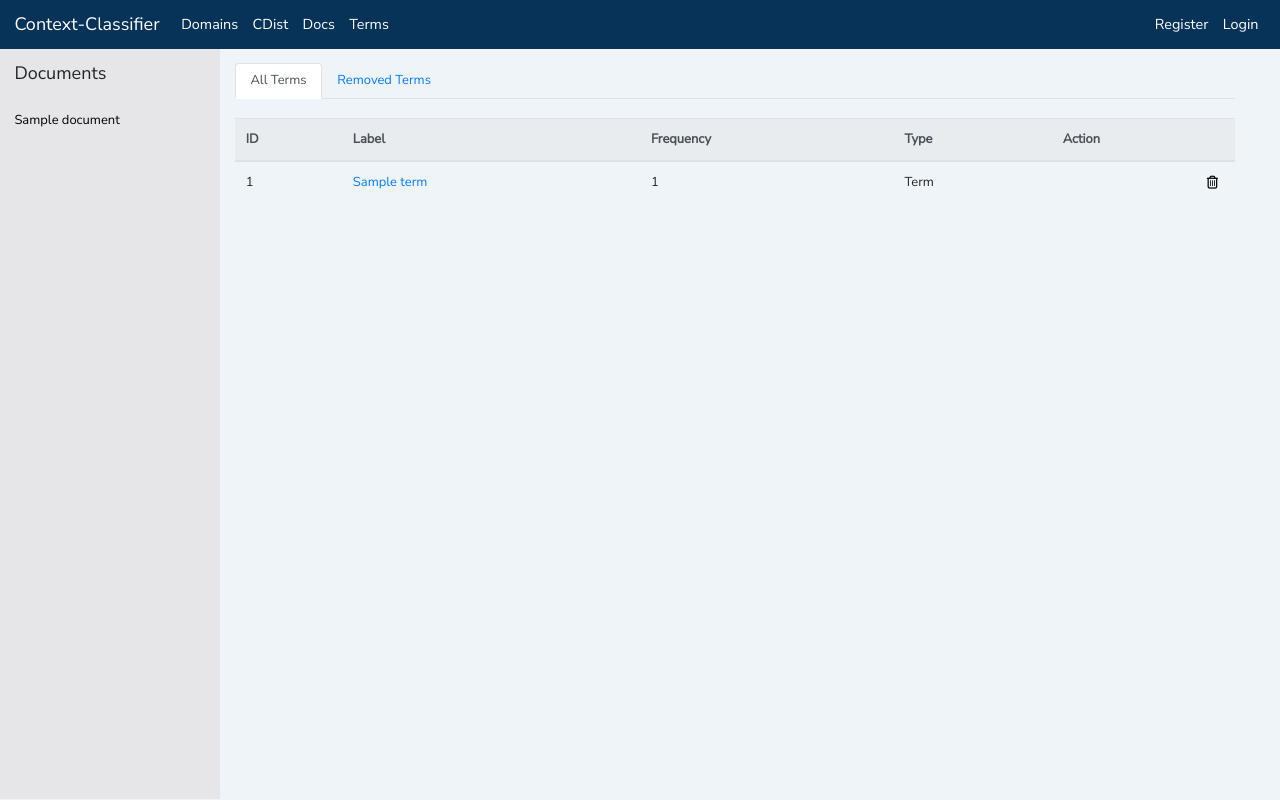
After one commit to mishaqman/context-classifier, a Flask app: template src/templates/terms.html in a window 1280 px wide. The commit adds this page. Run offline with Flask 2, Linux system fonts and the light colour scheme; the template is opened without the code that fills it: most values are stand-ins (such as "Sample title", 1, 10 or a date in 2020); parts of the project's set-up code (start-up, migrations or seed data) failed here and were passed over; some libraries are stand-ins or nearby versions.

Commit message:
add terms page and count its frequency in the corpus

```diff
--- a/src/app.py
+++ b/src/app.py
@@ -273,10 +273,24 @@ class Documents(Resource):
         self.form = forms.DocUploadForm()
 
     def get(self):
-        return make_response(render_template('documents.html', form = self.form, documents = self.documents, sents = self.sents))
+
+        data = {}
+        for document in self.documents:
+            if document.title not in data:
+                data[document.title] = {}
+            total_sents = db_models.Sentparadoc.query.filter_by(docid = document.id).all()
+            terms = db_models.Sentterm.query.filter(db_models.Sentterm.sentparadocid.in_([i.id for i in total_sents])).all()
+            total_legit_terms = len([i for i in terms if i.term.entity == False and (i.term.fake == False or i.term.removed == False)])
+            total_legit_entities = len([i for i in terms if i.term.entity == True and (i.term.fake == False or i.term.removed == False)])
+            total_fake_terms = len([i for i in terms if i.term.entity == False and (i.term.fake == True or i.term.removed == True)])
+            total_fake_entities = len([i for i in terms if i.term.entity == True and (i.term.fake == True or i.term.removed == True)])
+            data[document.title] = [total_legit_terms, total_legit_entities, total_fake_terms, total_fake_entities]
+
+
+        return make_response(render_template('documents.html', form = self.form, documents = self.documents, sents = self.sents, data = data))
 
     def post(self):
-
+        starttime = datetime.now()
         global manager
         if manager is None:
             manager = doc_manager.DocManager(use_model)
@@ -348,13 +362,12 @@ class Documents(Resource):
 
         outfile = open('{}{}_{}_sentids_embeds.pkl'.format(sentids_embeds_filedir,current_user.username,datetime.now().strftime('%Y%m%d_%H%M%S')), 'wb')
         pickle.dump(all_user_sentids_embeddings,outfile)
-        print('file uploaded')
         os.chdir(sentids_embeds_filedir)
         toberemoved = sorted(os.listdir(sentids_embeds_filedir), key=os.path.getmtime)
         toberemoved = [i for i in toberemoved if str(i.split('_')[0])==current_user.username][:-1]
         for file in toberemoved:
             os.remove(file)
-
+        flash('Document uploaded in {} seconds'.format((datetime.now()-starttime).seconds), 'success')
         return redirect(request.url)
 
 
@@ -386,6 +399,20 @@ class Document(Resource):
         return make_response(render_template('document.html', document = document, documents = self.documents, sentparadocs = sentparadocs))
 
 
+class Terms(Resource):
+    def __init__(self):
+        self.documents = db_models.Document.query.filter_by(userid=current_user.id).order_by(db_models.Document.date.desc())
+
+
+    def get(self):
+        terms = db_models.Term.query.filter_by(removed=False).all()
+        removed_terms = db_models.Term.query.filter_by(removed=True).all()
+
+        return make_response(render_template('terms.html', documents = self.documents, terms = terms, removed_terms = removed_terms))
+
+
+
+
 class Term(Resource):
     def __init__(self):
         self.documents = db_models.Document.query.filter_by(userid=current_user.id).order_by(db_models.Document.date.desc())
@@ -395,13 +422,24 @@ class Term(Resource):
 
         term = db_models.Term.query.filter_by(id=termid).first()
         sentterms = db_models.Sentterm.query.filter_by(termid = term.id).all()
+
         termdocs = {}
         for sentterm in sentterms:
-            if sentterm.sentparadoc.document not in termdocs:
+            if sentterm.sentparadoc.document.title not in termdocs:
                 termdocs[sentterm.sentparadoc.document.title] = 1
             else:
                 termdocs[sentterm.sentparadoc.document.title] += 1
-        frequency = len([i for i in sentterms])
+
+        related_terms = {}
+
+        for sentterm in sentterms:
+            for item in sentterm.sentparadoc.sentterms:
+                if item.term.label not in related_terms:
+                    related_terms[item.term.label] = 1
+                else:
+                    related_terms[item.term.label] += 1
+
+        del related_terms[term.label]
 
         # global manager
         # if manager is None:
@@ -434,7 +472,7 @@ class Term(Resource):
         # self.data = {k:(utils.float_to_int(v/summ,4)) for k,v in self.data.items()}
         # self.data = sorted(self.data.items(), key = lambda x:x[1], reverse = True)[:3]
 
-        return make_response(render_template('term.html', term = term, documents = self.documents, frequency = frequency, sentterms = sentterms, termdocs = termdocs))
+        return make_response(render_template('term.html', term = term, documents = self.documents, sentterms = sentterms, termdocs = termdocs, related_terms = related_terms))
 
 
 
@@ -470,6 +508,24 @@ class DocDelete(Resource):
         return redirect(url_for('documents'))
 
 
+class TermDelete(Resource):
+    def post(self):
+        termid = request.form['termid']
+        term = db_models.Term.query.filter_by(id = termid).first()
+        term.removed = True
+        db_models.db.session.add(term)
+        db_models.db.session.commit()
+        return redirect(url_for('terms'))
+
+
+class TermUnDelete(Resource):
+    def post(self):
+        termid = request.form['termid']
+        term = db_models.Term.query.filter_by(id = termid).first()
+        term.removed = False
+        db_models.db.session.add(term)
+        db_models.db.session.commit()
+        return redirect(url_for('terms'))
 
 
 @app.route('/logout')
@@ -488,6 +544,9 @@ api.add_resource(Documents, '/documents', endpoint = 'documents')
 api.add_resource(Document, '/document/<int:docid>/<string:doctitle>', endpoint = 'document')
 api.add_resource(Term, '/term/<int:termid>', endpoint = 'term')
 api.add_resource(DocDelete,'/doc_delete', endpoint = 'doc_delete')
+api.add_resource(Terms, '/terms', endpoint = 'terms')
+api.add_resource(TermDelete,'/term_delete', endpoint = 'term_delete')
+api.add_resource(TermUnDelete,'/term_undelete', endpoint = 'term_undelete')
 
 
 if __name__ == '__main__':
--- a/src/chunking.py
+++ b/src/chunking.py
@@ -26,7 +26,7 @@ class Chunking:
             akin alike regarding corresponding like said similar such suchlike
             that abounding countless manifold multiplied several umpteen uncounted
             varied various many many-sided unlike very other only less same few
-            certain this be have include become do
+            certain this be have include become do relevant
             """.split())
 
         self.tokens_with_no_prefix_space = [',',';','.',"'s",':',')',']','}','%','-','?']
--- a/src/db_models.py
+++ b/src/db_models.py
@@ -67,6 +67,7 @@ class Term(db.Model):
     label = db.Column(db.String(1000), nullable=False)
     entity = db.Column(db.Boolean, default=False, nullable=False)
     fake = db.Column(db.Boolean, default=False, nullable=False)
+    removed = db.Column(db.Boolean, default=False, nullable=False)
     sentterms = db.relationship('Sentterm', backref='term', lazy=True)
 
 
--- a/src/templates/layout.html
+++ b/src/templates/layout.html
@@ -27,6 +27,7 @@
         <a id="topbar-items" class="nav-link nav-item" href="{{url_for('domains')}}">Domains</a>
         <a id="topbar-items" class="nav-link nav-item" href="{{url_for('contextdistribution')}}">CDist</a>
         <a id="topbar-items" class="nav-link nav-item" href="{{url_for('documents')}}">Docs</a>
+        <a id="topbar-items" class="nav-link nav-item" href="{{url_for('terms')}}">Terms</a>
       </ul>
     </div>
 
--- /dev/null
+++ b/src/templates/terms.html
@@ -0,0 +1,111 @@
+{% extends 'layout.html' %}
+
+{% block content %}
+
+
+<ul class="nav nav-tabs" id="myTab" role="tablist">
+  <li class="nav-item">
+    <a class="nav-link active" id="home-tab" data-toggle="tab" href="#home" role="tab" aria-controls="home" aria-selected="true">All Terms</a>
+  </li>
+  <li class="nav-item">
+    <a class="nav-link" id="profile-tab" data-toggle="tab" href="#profile" role="tab" aria-controls="profile" aria-selected="false">Removed Terms</a>
+  </li>
+</ul>
+<div class="tab-content" id="myTabContent">
+
+<!-- first tab -->
+
+  <div class="tab-pane fade show active" id="home" role="tabpanel" aria-labelledby="home-tab">
+      <br>
+        <table class="table">
+        <thead class="thead-light">
+          <tr>
+            <th style="width: auto;" scope="col">ID</th>
+            <th style="width: auto;" scope="col">Label</th>
+            <th style="width: auto;" scope="col">Frequency</th>
+            <th style="width: auto;" scope="col">Type</th>
+            <th style="width: auto;" scope="col">Action</th>
+          </tr>
+        </thead>
+
+        {% for term in terms %}
+        <tbody>
+
+          <tr>
+            <td>{{term.id}}</td>
+            <td><a href="{{url_for('term', termid = term.id)}}">{{term.label}}</a></td>
+            <td>{{term.sentterms | length }}</a></td>
+
+            {% if term.entity %}
+            <td>Entity</td>
+            {% else %}
+            <td>Term</td>
+            {% endif %}
+            <td>
+              <form style="float: right; margin-top: 0rem;" method="post" action="{{url_for('term_delete')}}">
+                <input type="hidden" name="termid" value="{{term.id}}">
+                <button type="submit" style="border: 0; background: none;">
+                  <i class="fa fa-trash-o"></i>
+                </button>
+              </form>
+            </td>
+          </tr>
+
+        </tbody>
+        {% endfor %}
+
+      </table>
+
+  </div>
+
+<!-- second tab -->
+
+  <div class="tab-pane fade" id="profile" role="tabpanel" aria-labelledby="profile-tab">
+
+      <br>
+      <table class="table">
+        <thead class="thead-light">
+          <tr>
+            <th style="width: auto;" scope="col">ID</th>
+            <th style="width: auto;" scope="col">Label</th>
+            <th style="width: auto;" scope="col">Frequency</th>
+            <th style="width: auto;" scope="col">Type</th>
+            <th style="width: auto;" scope="col">Action</th>
+          </tr>
+        </thead>
+
+        {% for term in removed_terms %}
+        <tbody>
+
+          <tr>
+            <td>{{term.id}}</td>
+            <td><a href="{{url_for('term', termid = term.id)}}">{{term.label}}</a></td>
+            <td>{{term.sentterms | length }}</a></td>
+
+            {% if term.entity %}
+            <td>Entity</td>
+            {% else %}
+            <td>Term</td>
+            {% endif %}
+            <td>
+              <form style="float: right; margin-top: 0rem;" method="post" action="{{url_for('term_delete')}}">
+                <input type="hidden" name="termid" value="{{term.id}}">
+                <button type="submit" style="border: 0; background: none;">
+                  <i class="fa fa-undo"></i>
+                </button>
+              </form>
+            </td>
+          </tr>
+
+        </tbody>
+        {% endfor %}
+
+      </table>
+  </div>
+
+<!-- end of tabs -->
+</div>
+
+
+
+{% endblock content %}
```
Also changed, not shown: src/templates/document.html (+5 -3 lines), src/templates/documents.html (+32 -0 lines), src/templates/term.html (+19 -26 lines).
